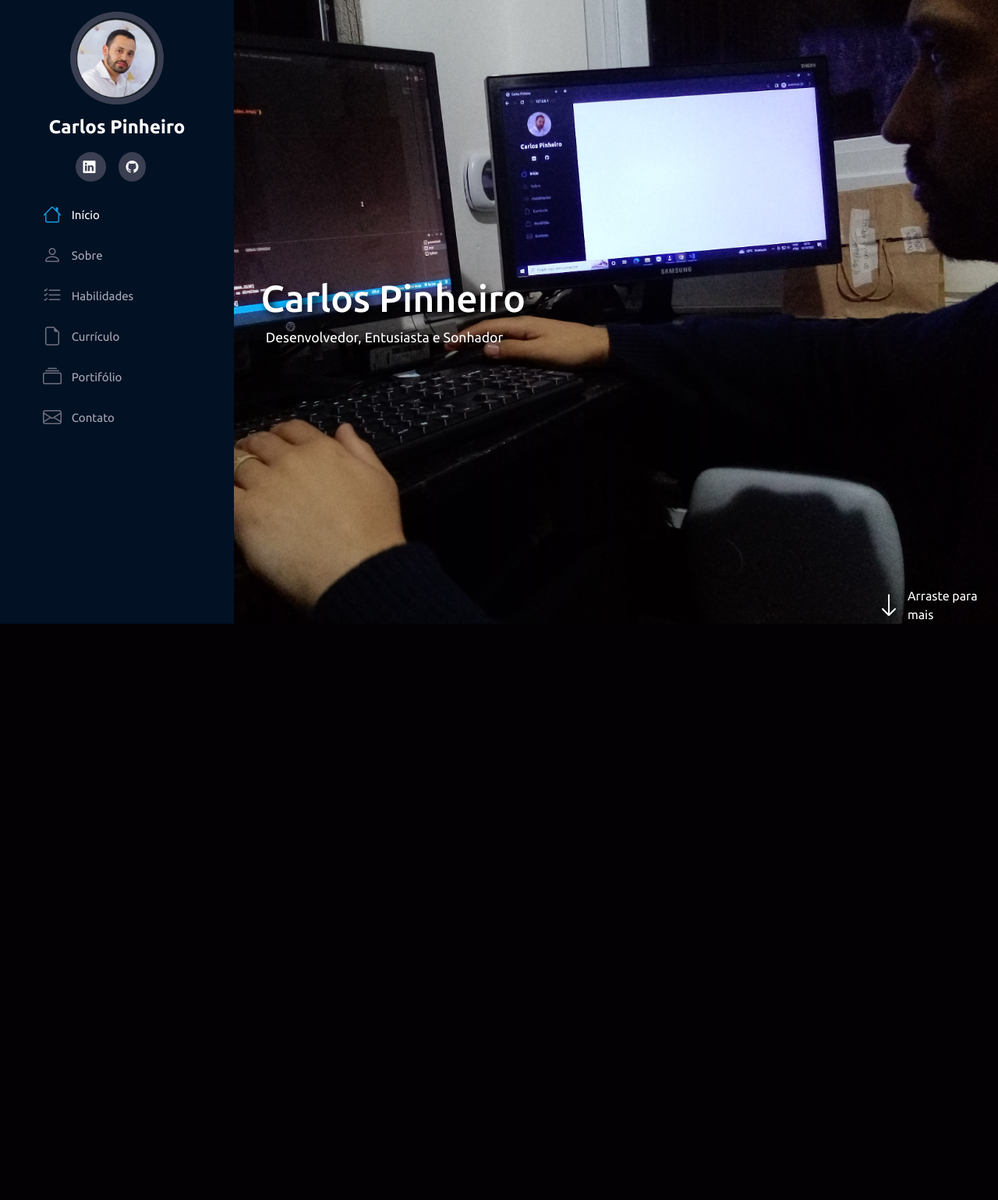
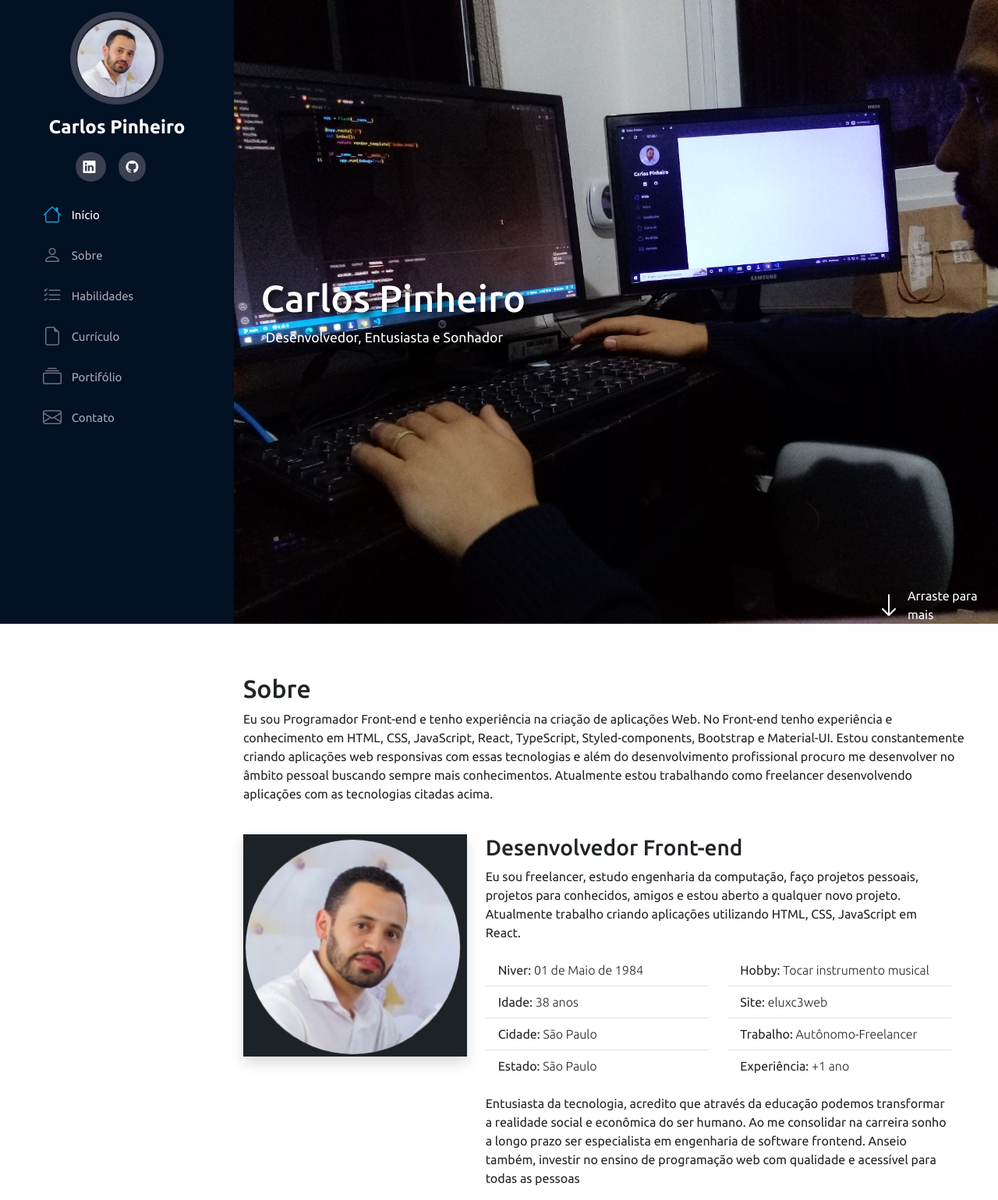
Before and after one commit to Mr1984-Pinheiro/Portifolio, a Flask app: page / in a window 1280 px wide. Shown: the whole page at 78% size. Before the commit the page ends 800 px from the top, so only its background shows below. Run offline with Flask 2, Linux system fonts and the light colour scheme; some libraries are stand-ins or nearby versions.

Commit message:
Seção sobre

```diff
--- a/static/style.css
+++ b/static/style.css
@@ -160,7 +160,7 @@ i.menu-mobile {
         display: flex;
     }
     section#inicio h2{
-        font-size: 3.5rem;
+        font-size: 2.5rem;
     }
     section#inicio span#subtitle {
         margin-right: 0;
--- a/templates/index.html
+++ b/templates/index.html
@@ -68,6 +68,76 @@
           </div>
         </div>
       </section>
+
+      <section class="container mt-5" id="sobre">
+        <div class="row w-100">
+          <div class="col-md-12">
+            <h2 class="pt-3">Sobre</h2>
+            <p>Eu sou Programador Front-end e tenho experiência na criação de aplicações Web.
+
+              No Front-end tenho experiência e conhecimento em HTML, CSS, JavaScript, React, TypeScript, Styled-components, Bootstrap e Material-UI. Estou constantemente criando aplicações web responsivas com essas tecnologias e além do desenvolvimento profissional procuro me desenvolver no âmbito pessoal buscando sempre mais conhecimentos.
+
+              Atualmente estou trabalhando como freelancer desenvolvendo aplicações com as tecnologias citadas acima.</p>
+          </div>
+
+          <div class="row mt-4">
+              <div class="col-md-4">
+                <img class="img-fluid shadow" src="../static/img/perfil.PNG" alt="Foto do Carlos">
+              </div>
+              <div class="col-md-8">
+                <h3>Desenvolvedor Front-end</h3>
+                <p>Eu sou freelancer, estudo engenharia da computação, faço projetos pessoais, projetos para conhecidos, amigos e estou aberto a qualquer novo projeto.
+
+                  Atualmente trabalho criando aplicações utilizando HTML, CSS, JavaScript em React. </p>
+
+                  <div class="row ">
+                    <div class="col-md-6">
+                      <ul class="list-group list-group-flush fs-6">
+                        <li class="list-group-item">
+                          Niver: <span class="fw-lighter">01 de Maio de 1984</span>
+                        </li>
+                        <li class="list-group-item">
+                          Idade: <span class="fw-lighter">38 anos</span>
+                        </li>
+                        <li class="list-group-item">
+                          Cidade: <span class="fw-lighter">São Paulo</span>
+                        </li>
+                        <li class="list-group-item">
+                          Estado: <span class="fw-lighter">São Paulo</span>
+                        </li>
+
+                      </ul>
+                    </div>
+                    <div class="col-md-6">
+                      <ul class="list-group list-group-flush fs-6">
+                        <li class="list-group-item">
+                          Hobby: <span class="fw-lighter">Tocar instrumento musical</span>
+                        </li>
+                        <li class="list-group-item">
+                          Site: <a href="/"
+                          target="_blank"
+                          class="fw-lighter text-decoration-none link-dark"
+                          >eluxc3web</a>
+                        </li>
+                        <li class="list-group-item">
+                          Trabalho: <span class="fw-lighter">Autônomo-Freelancer</span>
+                        </li>
+                        <li class="list-group-item">
+                          Experiência: <span class="fw-lighter">+1 ano</span>
+                        </li>
+                      </ul>
+                    </div>
+                    <p class="mt-3">Entusiasta da tecnologia, acredito que através da educação podemos transformar a realidade social e econômica do ser humano. Ao me consolidar na carreira sonho a longo prazo ser especialista em engenharia de software frontend. Anseio também,
+                       investir no ensino de programação web com qualidade e acessível para todas as pessoas</p>
+                  </div>
+
+
+
+              </div>
+          </div>
+
+        </div>
+      </section>
     </main>
 
     <script src="../static/bootstrap/js/bootstrap.bundle.min.js" ></script>
```
